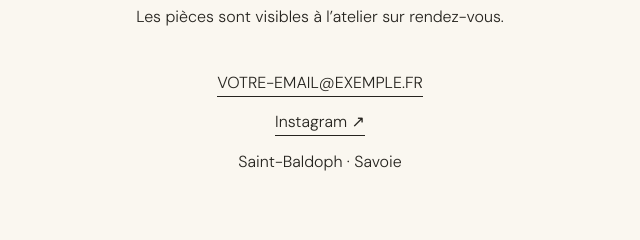
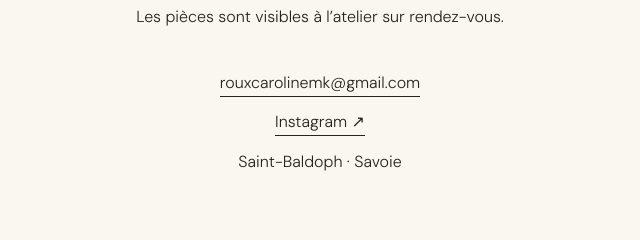
Before and after one commit to rouxcarolinemk-commits/Atelier-Caroline-Roux-Ceramique, a plain HTML site: page index.html in a window 1280 px wide. Shown: the part 6155-6395 px from the top of the page, 320-960 px from the left. Drawn offline with Linux system fonts and the light colour scheme; a web font is replaced by a local one.

Commit message:
Update index.html

```diff
--- a/index.html
+++ b/index.html
@@ -116,7 +116,7 @@
         <p>Les pièces sont visibles à l’atelier sur rendez-vous.</p>
         <div class="links">
           <!-- IMPORTANT : remplace les deux lignes suivantes par les coordonnées déjà présentes sur ton site actuel. -->
-          <a href="mailto:VOTRE-EMAIL@EXEMPLE.FR">VOTRE-EMAIL@EXEMPLE.FR</a>
+          <a href="mailto:VOTRE-EMAIL@EXEMPLE.FR">rouxcarolinemk@gmail.com</a>
           <a href="https://www.instagram.com/" target="_blank" rel="noopener">Instagram ↗</a>
           <span>Saint-Baldoph · Savoie</span>
         </div>
```
